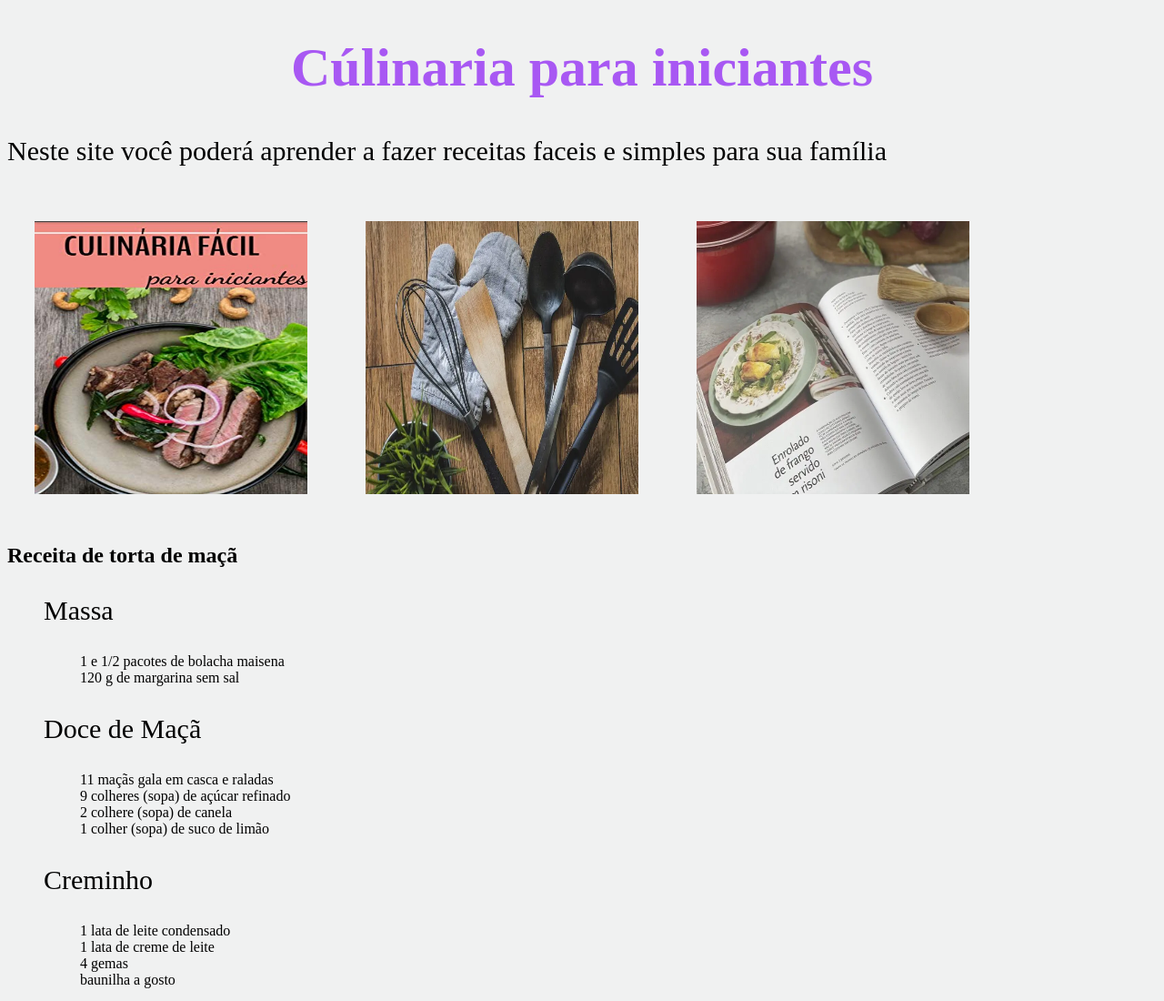
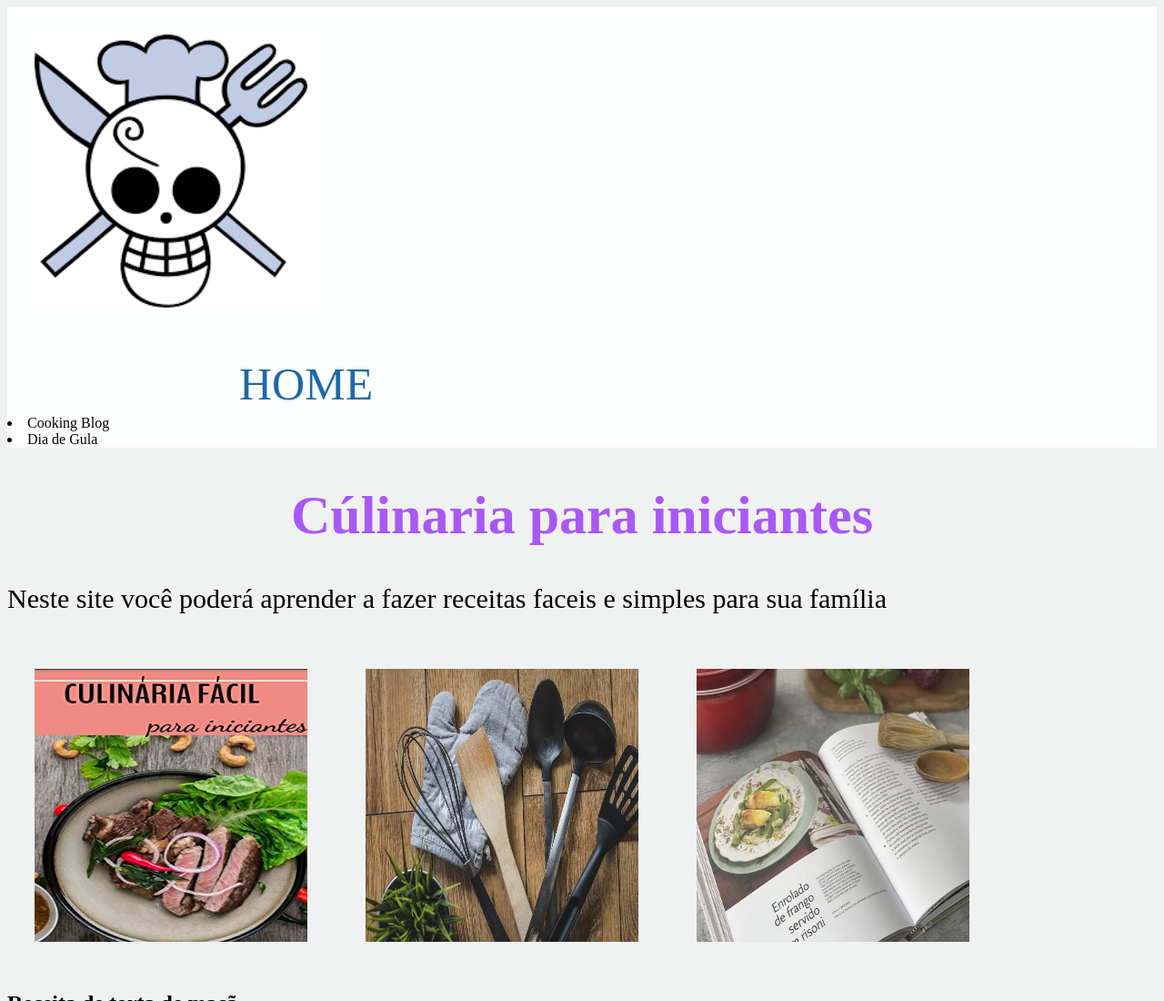
Before and after one commit to jooh0907/AVALIACAO_02, a plain HTML site: page index.html in a window 1280 px wide. Shown: the top 1100 px of the page at 91% size. Drawn offline with Linux system fonts and the light colour scheme.

Commit message:
Add files via upload

```diff
--- a/index.html
+++ b/index.html
@@ -7,6 +7,13 @@
     <link rel="stylesheet" href="style.css">
 </head>
 <body>
+    <header class="cabecalho">
+        <img class="logosanji" src="sanji.png" alt="">
+        <ul class="lista_cabecalho"></ul>
+            <li class="item_lista_cabecalho">home</li>
+            <li class="item_lista_cabecalho2">Cooking Blog</li>
+            <li class="item_lista_cabecalho3">Dia de Gula</li>
+    </header>
     <h1>Cúlinaria para iniciantes</h1>
     <p>Neste site você poderá aprender a fazer receitas faceis e simples para sua família</p>
     <img src="culinaria.jpg" alt="">
--- a/style.css
+++ b/style.css
@@ -16,3 +16,18 @@ img{
     height: 300px;
     margin: 30px
 }
+.cabecalho{
+    background-color: rgb(254, 255, 255);
+}
+.item_lista_cabecalho{
+    display: flex;
+    margin-left: 250px;
+    margin-right: 5px;
+}
+.item_lista_cabecalho{
+    color: rgb(30, 104, 165);
+    list-style: none;
+    text-transform: uppercase;
+    font-size: 50px;
+    padding: 5px;
+}
```
Also changed, not shown: sanji.png (added).
